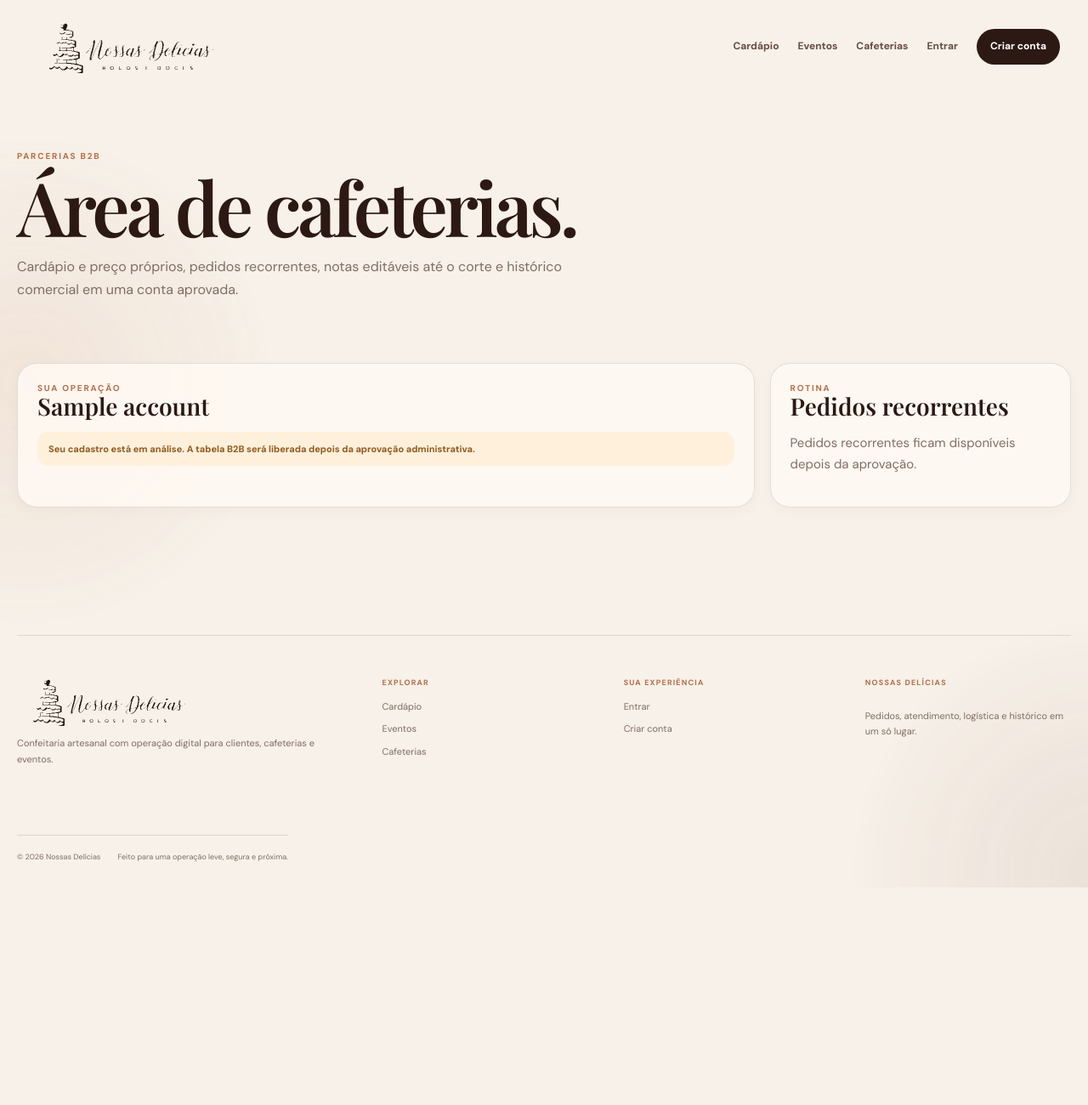
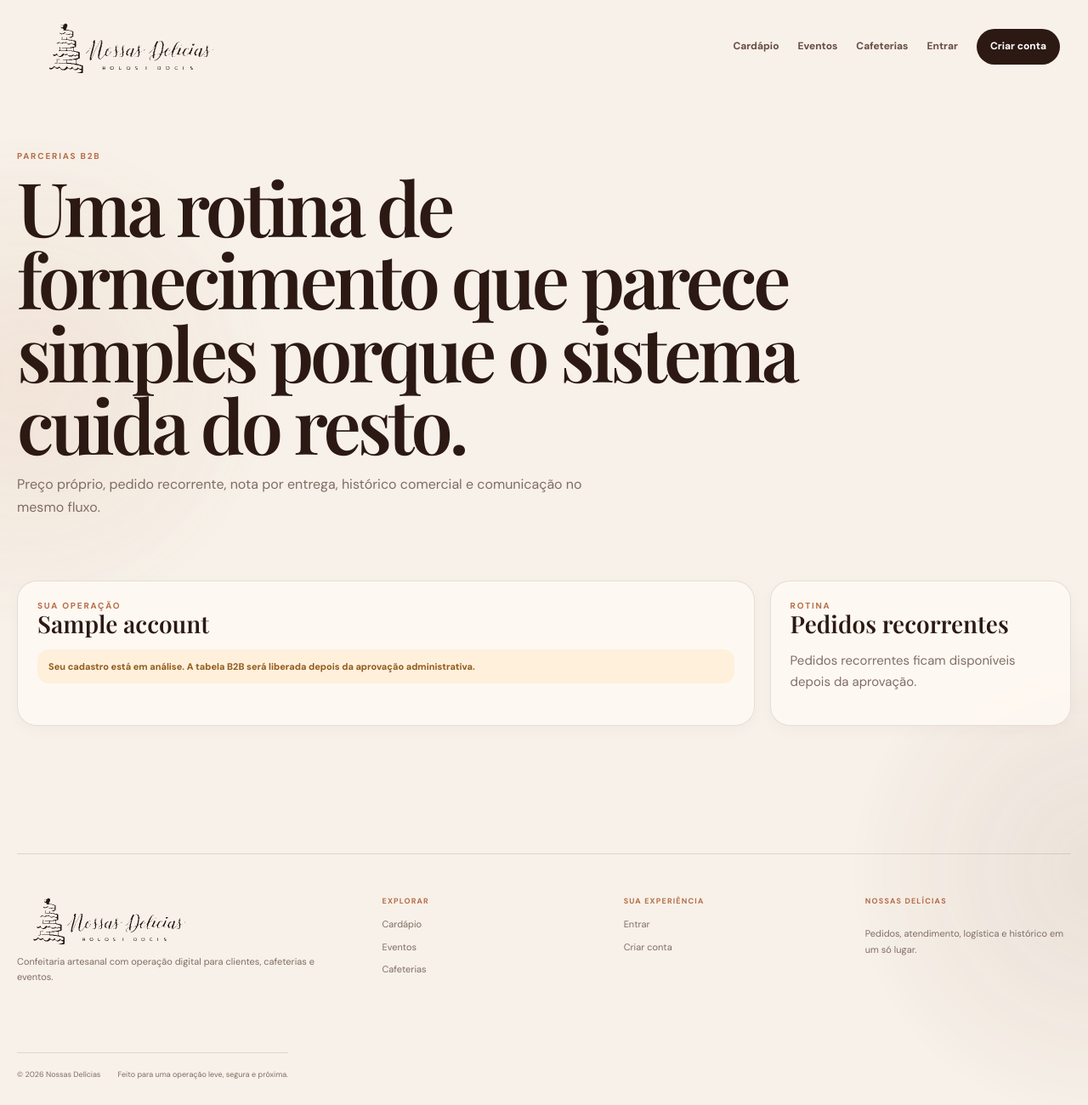
Before and after one commit to GabrielSantanaBR/nossas-delicias-site, a Django app: template templates/store/cafe.html in a window 1280 px wide. Shown: the whole page at 85% size. Before the commit the page ends 1044 px from the top, so only its background shows below. Run offline with Django 5.2, Linux system fonts and the light colour scheme; the template is opened without the code that fills it: most values are stand-ins (such as "Sample title", 1, 10 or a date in 2020); parts of the project's set-up code (start-up, migrations or seed data) failed here and were passed over.

Commit message:
feat: refine B2B cafeteria portal experience

```diff
--- a/templates/store/cafe.html
+++ b/templates/store/cafe.html
@@ -1,40 +1,41 @@
 {% extends 'base.html' %}{% load store_tags %}
 {% block title %}Cafeterias | Nossas Delícias{% endblock %}
 {% block content %}
-<section class="page-intro">
+<section class="page-intro" data-reveal>
   <span class="eyebrow">Parcerias B2B</span>
-  <h1>Área de cafeterias.</h1>
-  <p>Cardápio e preço próprios, pedidos recorrentes, notas editáveis até o corte e histórico comercial em uma conta aprovada.</p>
+  <h1>Uma rotina de fornecimento que parece simples porque o sistema cuida do resto.</h1>
+  <p>Preço próprio, pedido recorrente, nota por entrega, histórico comercial e comunicação no mesmo fluxo.</p>
 </section>
 
 <section class="dashboard">
-  <div class="panel">
+  <div class="panel" data-reveal>
     {% if account %}
-      <span class="eyebrow">Sua operação</span>
-      <h2>{{ account.business_name }}</h2>
+      <span class="eyebrow">Sua operação</span><h2>{{ account.business_name }}</h2>
       {% if account.approved and account.active %}
-        <p class="status-ok">Conta aprovada. O cardápio utiliza automaticamente a tabela de preços vinculada à sua cafeteria.</p>
-        <div class="hero-actions">
-          <a class="cta" href="{% url 'catalog' %}">Fazer novo pedido</a>
-          <a class="cta-secondary" href="#notas">Ver notas e pedidos</a>
+        <p class="status-ok">Conta aprovada. Seu cardápio já utiliza a tabela B2B vinculada à cafeteria.</p>
+        <div class="platform-grid" style="margin-top:18px">
+          <div class="metric-card"><span>Perfil</span><b>B2B</b><small>Preço exclusivo por quantidade e tabela.</small></div>
+          <div class="metric-card"><span>Pedido mínimo</span><b>R$ {{ account.minimum_order|floatformat:2 }}</b><small>Regra específica da parceria.</small></div>
+          <div class="metric-card"><span>Nota</span><b>16h</b><small>Corte de edição no dia da entrega.</small></div>
+          <div class="metric-card"><span>Histórico</span><b>Completo</b><small>Pedidos e notas ficam vinculados à conta.</small></div>
         </div>
+        <div class="hero-actions"><a class="cta" href="{% url 'catalog' %}">Fazer novo pedido</a><a class="cta-secondary" href="#notas">Ver notas e pedidos</a></div>
       {% else %}
         <p class="status-warning">Seu cadastro está em análise. A tabela B2B será liberada depois da aprovação administrativa.</p>
       {% endif %}
     {% else %}
-      <span class="eyebrow">Primeiro acesso B2B</span>
-      <h2>Solicitar acesso de cafeteria</h2>
-      <p>Depois da aprovação, os preços, pedido mínimo e condições B2B passam a valer automaticamente.</p>
+      <span class="eyebrow">Primeiro acesso B2B</span><h2>Solicitar acesso de cafeteria</h2>
+      <p class="muted">A equipe revisa o cadastro antes de liberar preços, pedido mínimo e condições comerciais exclusivas.</p>
       <form method="post" action="{% url 'cafe_apply' %}" class="stack-form">{% csrf_token %}{{ form.as_p }}<button class="cta">Enviar cadastro</button></form>
     {% endif %}
   </div>
 
-  <aside class="panel">
+  <aside class="panel" data-reveal>
     <span class="eyebrow">Rotina</span><h2>Pedidos recorrentes</h2>
     {% if account.approved %}
       {% for recurring_order in recurring %}
         <div class="promo"><b>{{ recurring_order.name }}</b><p>Dia da semana: {{ recurring_order.weekday }} · {% if recurring_order.active %}ativo{% else %}pausado{% endif %}</p>{% for item in recurring_order.items.all %}<small>{{ item.quantity }}× {{ item.product.name }}</small>{% endfor %}</div>
-      {% empty %}<p class="muted">Nenhum pedido recorrente configurado. A equipe pode criar uma rotina fixa depois de combinar o fornecimento.</p>{% endfor %}
+      {% empty %}<p class="muted">Nenhuma rotina fixa configurada. A equipe pode criar pedidos recorrentes depois de combinar o fornecimento.</p>{% endfor %}
     {% else %}<p class="muted">Pedidos recorrentes ficam disponíveis depois da aprovação.</p>{% endif %}
   </aside>
 </section>
@@ -42,22 +43,14 @@
 {% if account.approved and account.active %}
 {% cafe_orders 20 as orders %}
 <section class="platform-section" id="notas">
-  <div class="section-head"><div><span class="eyebrow">Pedidos e notas</span><h2>O histórico da cafeteria.</h2></div><p>Cada pedido gera uma nota operacional. Ela pode ser ajustada até <b>16h do dia da entrega</b>; depois disso os itens e valores ficam congelados para preservar o histórico financeiro.</p></div>
-  <div class="table-wrap">
+  <div class="section-head" data-reveal><div><span class="eyebrow">Pedidos e notas</span><h2>O histórico da cafeteria.</h2></div><p>Cada pedido gera uma nota operacional. Ela pode ser ajustada até <b>16h do dia da entrega</b>; depois disso os itens e valores ficam congelados para preservar o histórico financeiro.</p></div>
+  <div class="table-wrap" data-reveal>
     <table class="data-table">
       <thead><tr><th>Entrega</th><th>Pedido</th><th>Status</th><th>Nota</th><th class="number">Itens</th><th class="number">Total</th><th>Ações</th></tr></thead>
       <tbody>
       {% for order in orders %}
         {% cafe_note_for order as note %}{% cafe_order_can_edit order as editable %}
-        <tr>
-          <td>{{ order.delivery_date|date:'d/m/Y'|default:'A definir' }}</td>
-          <td>#{{ order.public_id|stringformat:'s'|slice:':8'|upper }}</td>
-          <td>{{ order.get_status_display }}</td>
-          <td>{% if note %}{{ note.note_number }}{% else %}—{% endif %}</td>
-          <td class="number">{{ order.items.all|length }}</td>
-          <td class="number"><b>R$ {{ order.total|floatformat:2 }}</b></td>
-          <td><div class="hero-actions">{% if note %}<a class="ghost-button" href="{% url 'cafe_note' order.public_id %}">Ver nota</a>{% endif %}{% if editable %}<a class="cta-secondary" href="{% url 'cafe_order_edit' order.public_id %}">Editar</a>{% endif %}</div></td>
-        </tr>
+        <tr><td>{{ order.delivery_date|date:'d/m/Y'|default:'A definir' }}</td><td>#{{ order.public_id|stringformat:'s'|slice:':8'|upper }}</td><td>{{ order.get_status_display }}</td><td>{% if note %}{{ note.note_number }}{% else %}—{% endif %}</td><td class="number">{{ order.items.all|length }}</td><td class="number"><b>R$ {{ order.total|floatformat:2 }}</b></td><td><div class="hero-actions" style="margin-top:0">{% if note %}<a class="ghost-button" href="{% url 'cafe_note' order.public_id %}">Ver nota</a>{% endif %}{% if editable %}<a class="cta-secondary" href="{% url 'cafe_order_edit' order.public_id %}">Editar</a>{% endif %}</div></td></tr>
       {% empty %}<tr><td colspan="7">Nenhum pedido da cafeteria ainda.</td></tr>{% endfor %}
       </tbody>
     </table>
```
